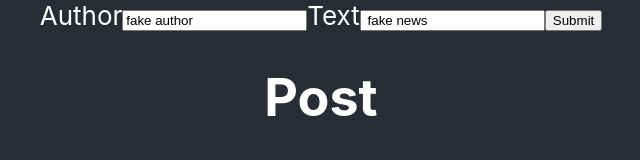
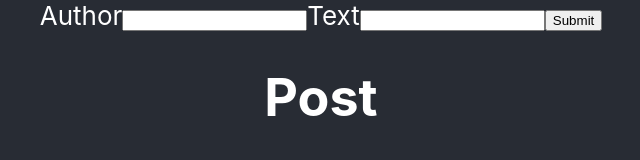
Before and after one commit to Reinoptland/posts, a React (Create React App) app: page / in a window 1280 px wide. Shown: the top 160 px of the page, without its empty margins (319-959 px from the left). Built offline with nearby package versions, Linux system fonts and the light colour scheme.

Commit message:
setState in App in addPost callback

```diff
--- a/src/App.js
+++ b/src/App.js
@@ -22,8 +22,11 @@ class App extends Component {
   };
 
   addPost = (author, text) => {
-    console.log("ADD POST IN APP, author: ", author, "text: ", text);
-    // we need an id
+    const id = Math.round(Math.random() * 100000000);
+    console.log("ADD POST IN APP, author: ", author, "text: ", text, id);
+    const posts = [...this.state.posts, { id: id, author: author, text: text }];
+    console.log(posts);
+    this.setState({ posts: posts });
   };
 
   render() {
--- a/src/components/PostForm.js
+++ b/src/components/PostForm.js
@@ -2,8 +2,8 @@ import React, { Component } from "react";
 
 class PostForm extends Component {
   state = {
-    author: "fake author",
-    text: " fake news"
+    author: "",
+    text: ""
   };
 
   // Simple solution, make multiple handlers
```
Also changed, not shown: 1 other file (tests, documents, lock files or other folders).
